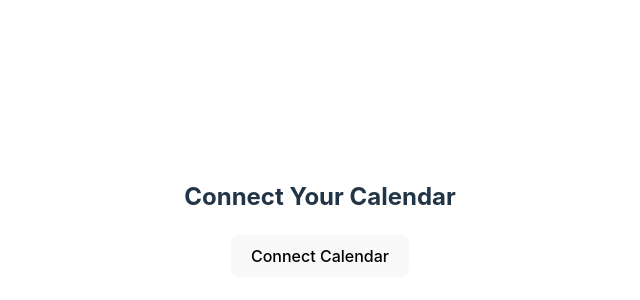
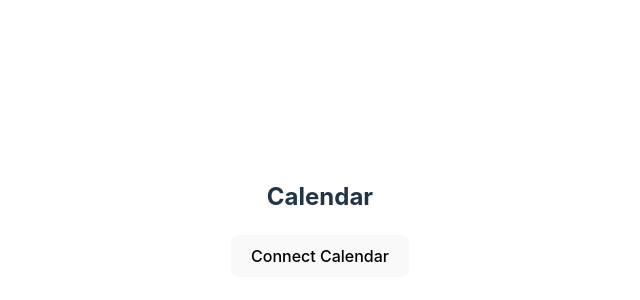
Before and after one commit to coding24seven/calendar-events-client, a React (Vite) app: page / in a window 1280 px wide. Shown: the part 182-482 px from the top of the page, without its empty margins (320-960 px from the left). Built offline with nearby package versions, Linux system fonts and the light colour scheme.

Commit message:
disconnect calendar

```diff
--- a/src/components/connect-calendar-page.tsx
+++ b/src/components/connect-calendar-page.tsx
@@ -3,7 +3,8 @@ import React, { useEffect, useState } from 'react'
 import Cookies from 'js-cookie'
 
 const loggedInCookieName = 'is-logged-in'
-const getIsLoggedInCookie = () => Boolean(Cookies.get(loggedInCookieName))
+const getIsLoggedInCookie = () =>
+  Cookies.get(loggedInCookieName) === 'true' || false
 
 const ConnectCalendarPage: React.FC = () => {
   const [isLoggedIn, setIsLoggedIn] = useState(getIsLoggedInCookie())
@@ -22,14 +23,19 @@ const ConnectCalendarPage: React.FC = () => {
     }
   }
 
-  const handleDisconnectCalendar = () => {
-    Cookies.remove(loggedInCookieName)
-    setIsLoggedIn(getIsLoggedInCookie())
+  const handleDisconnectCalendar = async () => {
+    try {
+      await axios.post('http://localhost:8080/revoke-credentials')
+      Cookies.remove(loggedInCookieName)
+      setIsLoggedIn(false)
+    } catch (error) {
+      // todo: handle error
+    }
   }
 
   return (
     <div>
-      <h2>Connect Your Calendar</h2>
+      <h2>Calendar</h2>
 
       {isLoggedIn ? (
         <div>
```
